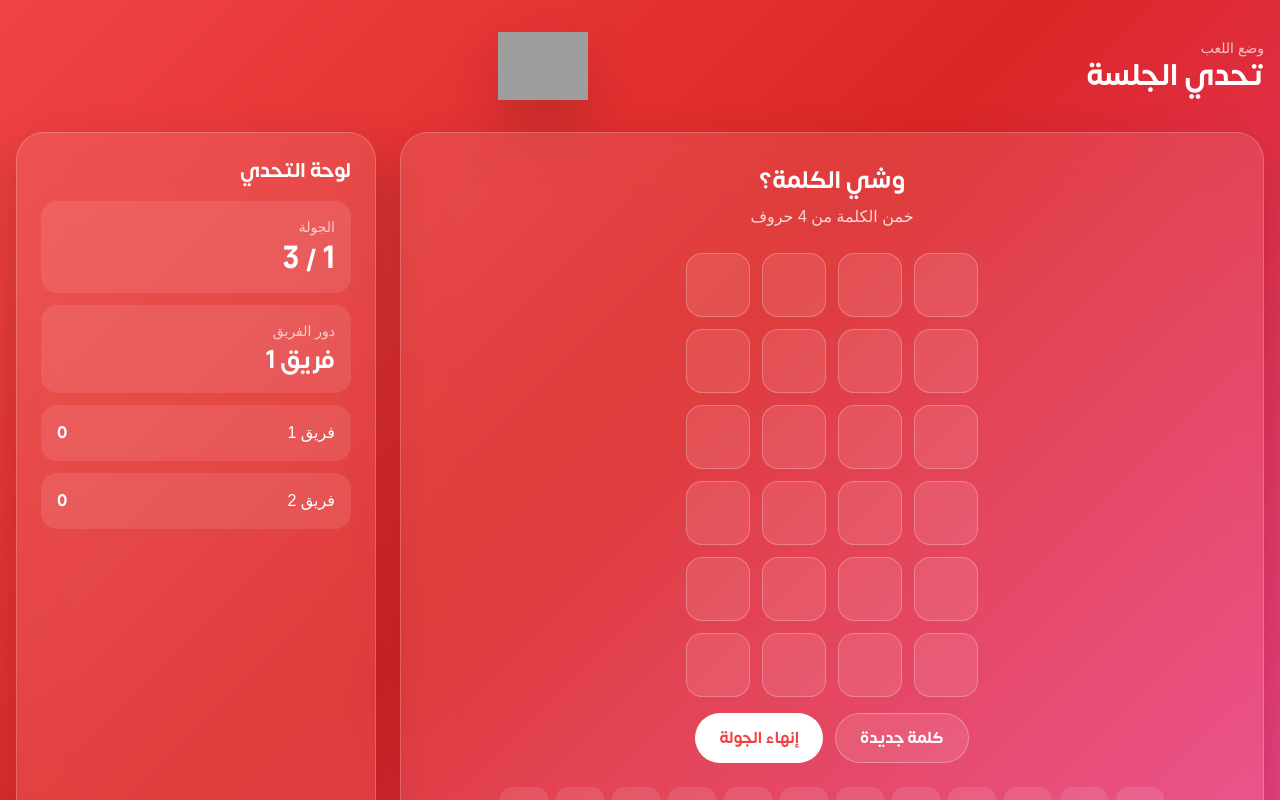
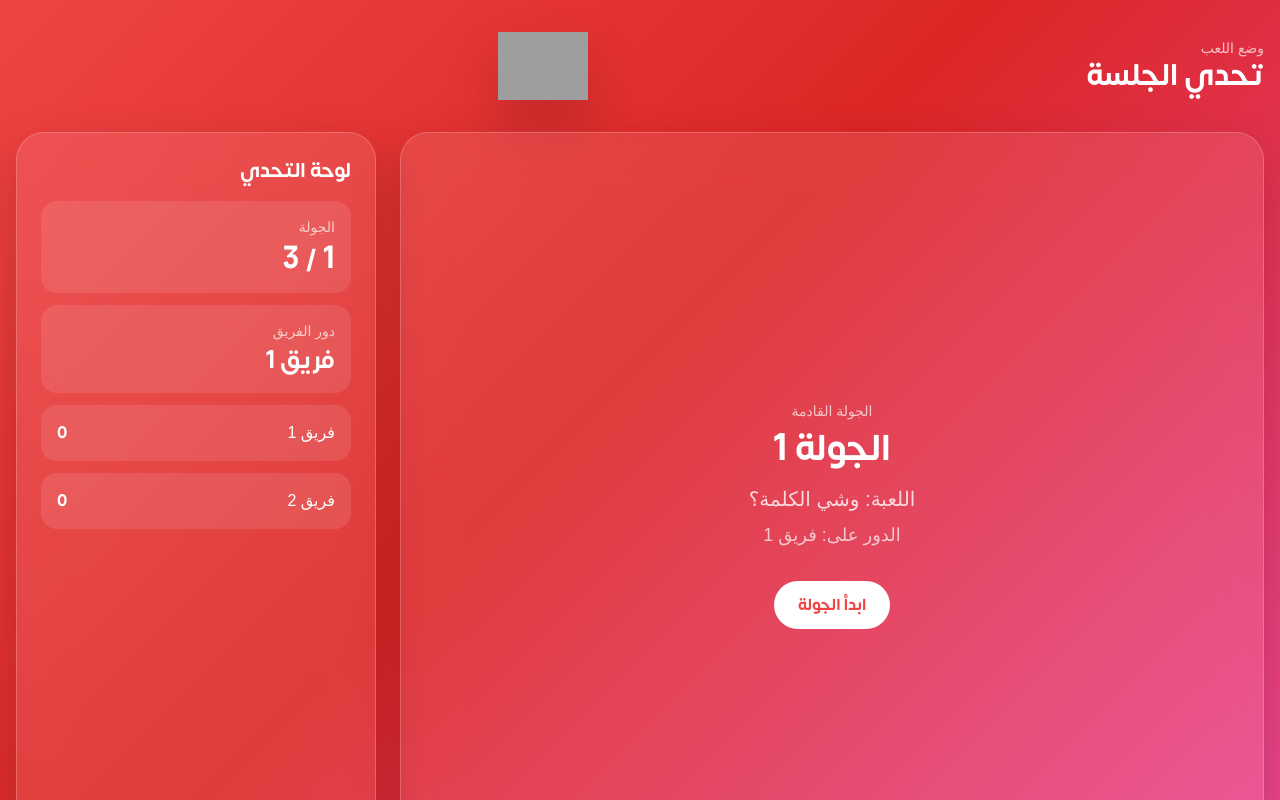
Before and after one commit to heelpeeri/khalnelab, a Next.js app: page /match in a window 1280 px wide. Both pictures are taken after a click on the button "ابدأ اللعب". Shown: the top 800 px of the page. Built offline with nearby package versions, Linux system fonts and the light colour scheme; grey boxes are pictures that could not be loaded; a web font is replaced by a local one.

Commit message:
Update page.tsx

```diff
--- a/src/app/match/page.tsx
+++ b/src/app/match/page.tsx
@@ -9,8 +9,10 @@ type PlayMode = "solo" | "teams";
 
 function WordGame({
   onRoundEnd,
+  roundKey,
 }: {
   onRoundEnd: () => void;
+  roundKey: number;
 }) {
   const WORDS_3 = [
     "بيت", "باب", "بحر", "جمل", "جبل", "حبر", "حلم", "حوت",
@@ -45,6 +47,14 @@ function WordGame({
     "شسيبلاتنمكط",
     "رزلاةوظ",
   ];
+
+  useEffect(() => {
+    setAnswer(getRandomWord());
+    setGuesses([]);
+    setCurrent("");
+    setStatus("playing");
+    setKeyStatus({});
+  }, [roundKey]);
 
   function normalize(text: string) {
     return text.trim().replace(/\s+/g, "");
@@ -92,14 +102,6 @@ function WordGame({
     return "bg-gray-400 border-gray-400";
   }
 
-  function resetWordGame() {
-    setAnswer(getRandomWord());
-    setGuesses([]);
-    setCurrent("");
-    setStatus("playing");
-    setKeyStatus({});
-  }
-
   const emptyRows = MAX_TRIES - guesses.length;
 
   return (
@@ -139,17 +141,7 @@ function WordGame({
         ))}
       </div>
 
-
-
       <div className="mt-4 flex flex-wrap justify-center gap-3">
-        <button
-          type="button"
-          onClick={resetWordGame}
-          className="btn-secondary"
-        >
-          كلمة جديدة
-        </button>
-
         <button
           type="button"
           onClick={onRoundEnd}
@@ -236,11 +228,13 @@ function ProverbGame({
   side1Name,
   side2Name,
   onRoundEnd,
+  roundKey,
 }: {
   mode: PlayMode;
   side1Name: string;
   side2Name: string;
   onRoundEnd: () => void;
+  roundKey: number;
 }) {
   const puzzles = [
     { emoji: "🐒👩🦌", answer: "القرد في عين امه غزال" },
@@ -282,6 +276,16 @@ function ProverbGame({
       : 'إذا انتهى اللاعب، يقول لصاحب الجلسة: "خلصت" ثم يسجلها صاحب الجلسة';
 
   useEffect(() => {
+    setIndex(Math.floor(Math.random() * puzzles.length));
+    setTimeLeft(ROUND_TIME);
+    setRevealed(false);
+    setSide1Ready(false);
+    setSide2Ready(false);
+    setSide1Time(null);
+    setSide2Time(null);
+  }, [roundKey]);
+
+  useEffect(() => {
     if (revealed) return;
 
     if (timeLeft <= 0) {
@@ -295,23 +299,6 @@ function ProverbGame({
 
     return () => clearTimeout(timer);
   }, [timeLeft, revealed]);
-
-  function nextQuestion() {
-    let nextIndex = Math.floor(Math.random() * puzzles.length);
-    if (puzzles.length > 1) {
-      while (nextIndex === index) {
-        nextIndex = Math.floor(Math.random() * puzzles.length);
-      }
-    }
-
-    setIndex(nextIndex);
-    setTimeLeft(ROUND_TIME);
-    setRevealed(false);
-    setSide1Ready(false);
-    setSide2Ready(false);
-    setSide1Time(null);
-    setSide2Time(null);
-  }
 
   return (
     <GlassCard className="min-h-[780px] p-8 text-center">
@@ -397,14 +384,6 @@ function ProverbGame({
 
         <button
           type="button"
-          onClick={nextQuestion}
-          className="btn-secondary"
-        >
-          سؤال جديد
-        </button>
-
-        <button
-          type="button"
           onClick={onRoundEnd}
           className="btn-primary"
         >
@@ -433,11 +412,13 @@ function CategoriesGame({
   side1Name,
   side2Name,
   onRoundEnd,
+  roundKey,
 }: {
   mode: PlayMode;
   side1Name: string;
   side2Name: string;
   onRoundEnd: () => void;
+  roundKey: number;
 }) {
   const ROUND_TIME = 40;
   const letters = ["م", "س", "ب", "ر", "ن", "ل", "ك"];
@@ -459,6 +440,17 @@ function CategoriesGame({
       : 'فكر في: إنسان – حيوان – نبات – جماد – بلاد، كلها بنفس الحرف. إذا انتهى اللاعب، يقول لصاحب الجلسة: "خلصت" ثم يسجلها صاحب الجلسة';
 
   useEffect(() => {
+    const next = letters[Math.floor(Math.random() * letters.length)];
+    setLetter(next);
+    setTimeLeft(ROUND_TIME);
+    setRevealed(false);
+    setSide1Ready(false);
+    setSide2Ready(false);
+    setSide1Time(null);
+    setSide2Time(null);
+  }, [roundKey]);
+
+  useEffect(() => {
     if (revealed) return;
 
     if (side1Ready && side2Ready) {
@@ -477,17 +469,6 @@ function CategoriesGame({
 
     return () => clearTimeout(timer);
   }, [timeLeft, revealed, side1Ready, side2Ready]);
-
-  function nextLetter() {
-    const next = letters[Math.floor(Math.random() * letters.length)];
-    setLetter(next);
-    setTimeLeft(ROUND_TIME);
-    setRevealed(false);
-    setSide1Ready(false);
-    setSide2Ready(false);
-    setSide1Time(null);
-    setSide2Time(null);
-  }
 
   return (
     <GlassCard className="min-h-[780px] p-8 text-center">
@@ -570,14 +551,6 @@ function CategoriesGame({
       <div className="mt-6 flex flex-wrap justify-center gap-3">
         <button
           type="button"
-          onClick={nextLetter}
-          className="btn-secondary"
-        >
-          حرف جديد
-        </button>
-
-        <button
-          type="button"
           onClick={onRoundEnd}
           disabled={!revealed}
           className="btn-primary disabled:opacity-50"
@@ -603,6 +576,8 @@ export default function MatchPage() {
 
   const [showWinnerModal, setShowWinnerModal] = useState(false);
   const [gameEnded, setGameEnded] = useState(false);
+  const [roundReady, setRoundReady] = useState(true);
+  const [roundSeed, setRoundSeed] = useState(1);
 
   useEffect(() => {
     const params = new URLSearchParams(window.location.search);
@@ -618,6 +593,12 @@ export default function MatchPage() {
   const winnerQuestionLabel =
     mode === "teams" ? "اختر الجهة الفائزة في هذه الجولة" : "اختر الفائز في هذه الجولة";
 
+  function getGameTitle(game: GameType) {
+    if (game === "word") return "وشي الكلمة؟";
+    if (game === "draw") return "خمن المثل من الإيموجي";
+    return "إنسان حيوان نبات جماد";
+  }
+
   function startGame() {
     if (!side1.trim() || !side2.trim()) return;
     setStarted(true);
@@ -625,6 +606,13 @@ export default function MatchPage() {
     setSide1Score(0);
     setSide2Score(0);
     setGameEnded(false);
+    setRoundReady(true);
+    setRoundSeed(1);
+  }
+
+  function beginRound() {
+    setRoundReady(false);
+    setRoundSeed((s) => s + 1);
   }
 
   function endRound() {
@@ -643,6 +631,7 @@ export default function MatchPage() {
     }
 
     setCurrentRound((r) => r + 1);
+    setRoundReady(true);
   }
 
   function resetGame() {
@@ -652,19 +641,22 @@ export default function MatchPage() {
     setSide2Score(0);
     setShowWinnerModal(false);
     setGameEnded(false);
+    setRoundReady(true);
+    setRoundSeed(1);
   }
 
   const currentTurnName = currentRound % 2 === 1 ? side1 : side2;
 
   const currentGameBoard =
     selectedGame === "word" ? (
-      <WordGame onRoundEnd={endRound} />
+      <WordGame onRoundEnd={endRound} roundKey={roundSeed} />
     ) : selectedGame === "draw" ? (
       <ProverbGame
         mode={mode}
         side1Name={side1}
         side2Name={side2}
         onRoundEnd={endRound}
+        roundKey={roundSeed}
       />
     ) : (
       <CategoriesGame
@@ -672,6 +664,7 @@ export default function MatchPage() {
         side1Name={side1}
         side2Name={side2}
         onRoundEnd={endRound}
+        roundKey={roundSeed}
       />
     );
 
@@ -763,7 +756,34 @@ export default function MatchPage() {
 
         {started && !gameEnded && (
           <div className="grid gap-6 lg:grid-cols-[minmax(0,1fr)_360px]">
-            <div>{currentGameBoard}</div>
+            <div>
+              {roundReady ? (
+                <GlassCard className="min-h-[780px] p-8 text-center">
+                  <div className="flex h-full min-h-[700px] flex-col items-center justify-center">
+                    <p className="text-sm text-white/70">الجولة القادمة</p>
+                    <h2 className="mt-2 text-4xl font-black">
+                      الجولة {currentRound}
+                    </h2>
+                    <p className="mt-4 text-xl text-white/80">
+                      اللعبة: {getGameTitle(selectedGame)}
+                    </p>
+                    <p className="mt-2 text-lg text-white/70">
+                      الدور على: {currentTurnName}
+                    </p>
+
+                    <button
+                      type="button"
+                      onClick={beginRound}
+                      className="btn-primary mt-8"
+                    >
+                      ابدأ الجولة
+                    </button>
+                  </div>
+                </GlassCard>
+              ) : (
+                currentGameBoard
+              )}
+            </div>
 
             <GlassCard className="p-6">
               <h3 className="text-xl font-black">لوحة التحدي</h3>
```
Lines whose indentation alone changed are shown as unchanged.
